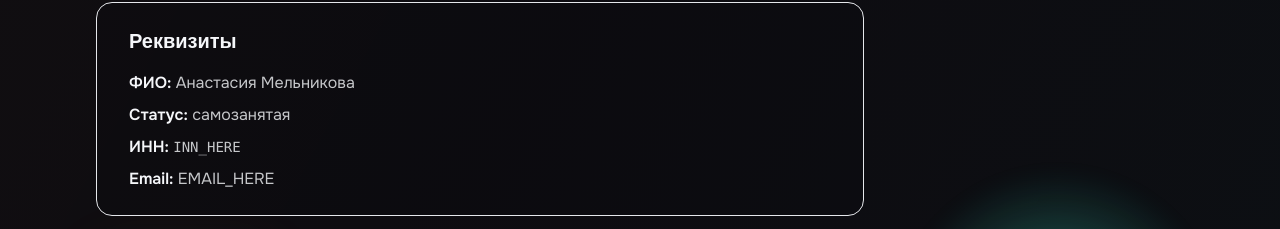
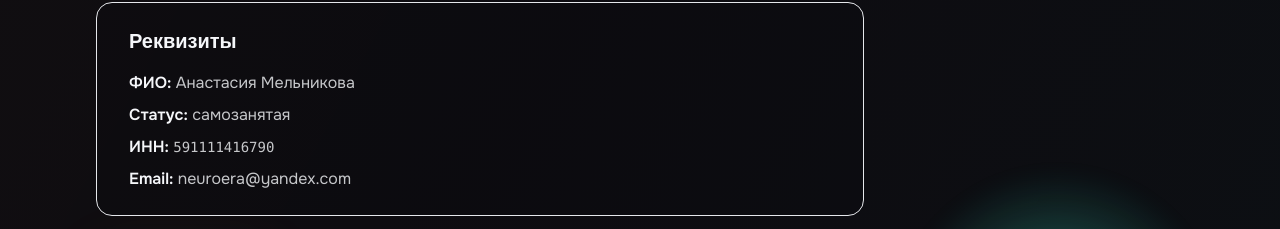
Before and after one commit to snegurkanastena-ux/neiroera-site, a Next.js app: page /offer in a window 1280 px wide. Shown: the part 2498-2727 px from the top of the page. Built offline with nearby package versions, Linux system fonts and the light colour scheme; a web font is replaced by a local one.

Commit message:
Add INN and email to offer

```diff
--- a/app/offer/page.tsx
+++ b/app/offer/page.tsx
@@ -147,10 +147,10 @@ export default function OfferPage() {
               </li>
               <li>
                 <span className="font-semibold text-text">ИНН:</span>{" "}
-                <span className="font-mono text-xs sm:text-sm">INN_HERE</span>
+                <span className="font-mono text-xs sm:text-sm">591111416790</span>
               </li>
               <li>
-                <span className="font-semibold text-text">Email:</span> EMAIL_HERE
+              <span className="font-semibold text-text">Email:</span> neuroera@yandex.com
               </li>
             </ul>
           </section>
```
